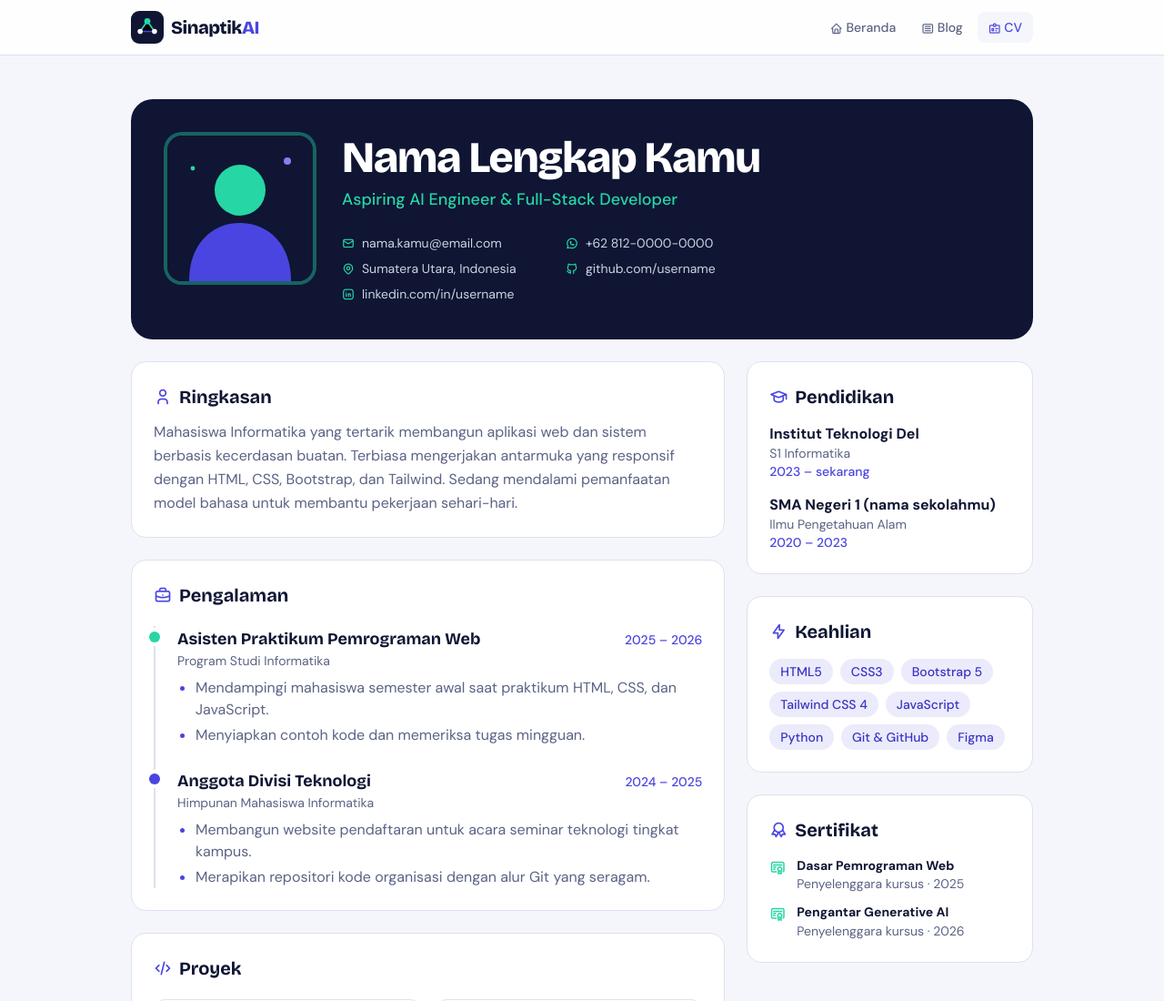
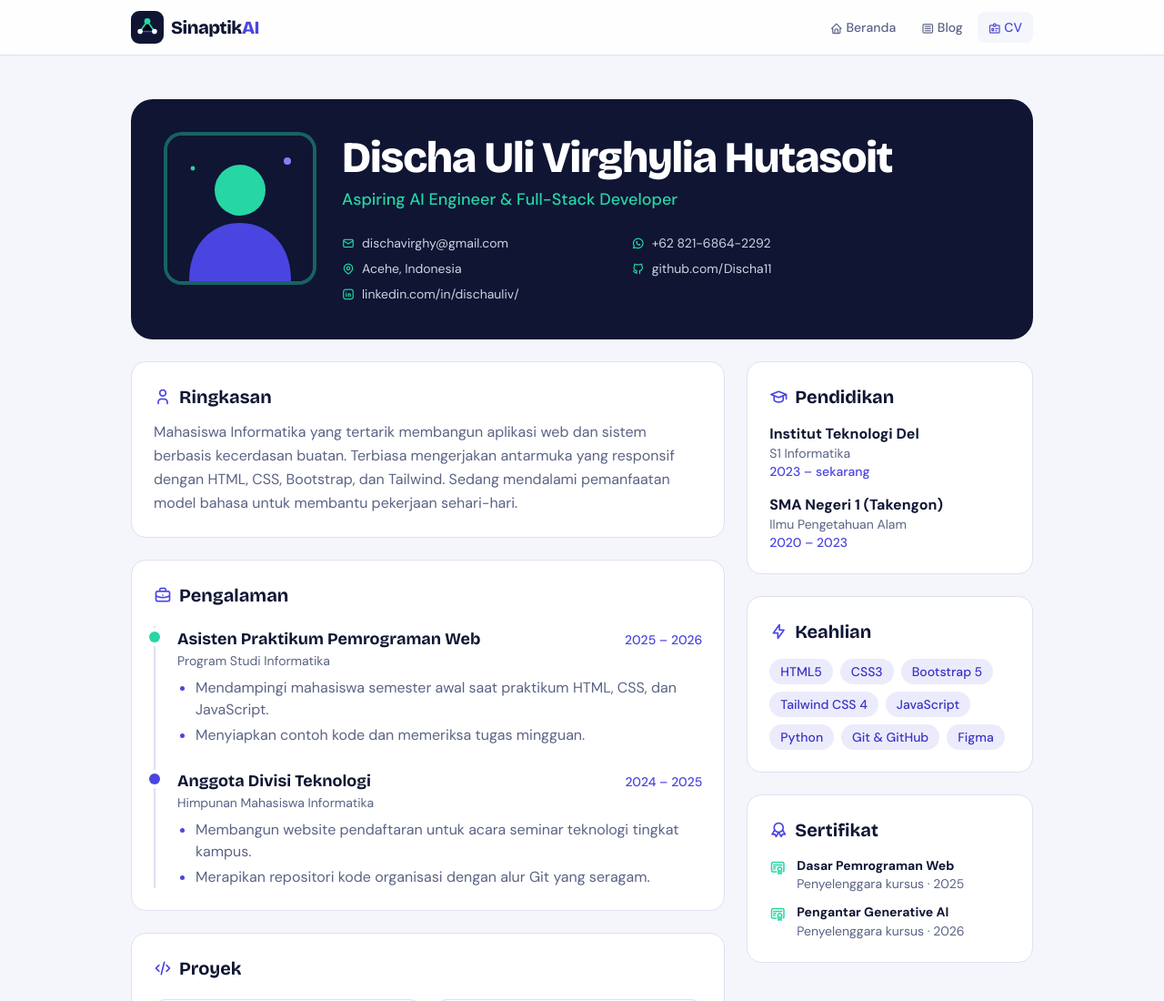
Before and after one commit to Discha11/ifs24053-pabwe-p2, a plain HTML site: page cv.html in a window 1280 px wide. Shown: the top 1100 px of the page at 91% size. Drawn offline with nearby package versions, Linux system fonts and the light colour scheme.

Commit message:
menambahkan file tugas pertama

```diff
--- a/cv.html
+++ b/cv.html
@@ -2,13 +2,11 @@
 <html lang="id">
   <head>
     <meta charset="UTF-8" />
-    <!-- Viewport wajib agar utility responsive (sm:/md:/lg:) bekerja -->
     <meta name="viewport" content="width=device-width, initial-scale=1.0" />
-    <title>CV — Nama Lengkap Kamu</title>
+    <title>CV — Discha Uli Virghylia Hutasoit</title>
     <meta name="description" content="Curriculum Vitae digital: profil, pendidikan, pengalaman, keahlian, dan proyek." />
     <link rel="icon" href="assets/img/logo.svg" type="image/svg+xml" />
 
-    <!-- Google Fonts (sama dengan halaman lain agar brand konsisten) -->
     <link rel="preconnect" href="https://fonts.googleapis.com" />
     <link rel="preconnect" href="https://fonts.gstatic.com" crossorigin />
     <link
@@ -16,24 +14,12 @@
       rel="stylesheet"
     />
 
-
-    <!-- Tailwind CSS 4 — Play CDN (untuk praktikum / prototyping) -->
     <script src="https://cdn.jsdelivr.net/npm/@tailwindcss/browser@4"></script>
-
-    <!-- Tabler Icons (webfont): pakai class "ti ti-nama-ikon" -->
     <link
       rel="stylesheet"
       href="https://cdn.jsdelivr.net/npm/@tabler/icons-webfont@latest/dist/tabler-icons.min.css"
     />
 
-    <!--
-      Tailwind v4: konfigurasi lewat CSS dengan @theme.
-      Token di bawah menghasilkan class baru, misalnya:
-      --color-ink     → bg-ink, text-ink, border-ink
-      --color-indigo  → bg-indigo, text-indigo
-      --font-display  → font-display
-      Warnanya sama dengan landing page & blog agar brand konsisten.
-    -->
     <style type="text/tailwindcss">
       @theme {
         --color-ink: #0f1533;
@@ -57,10 +43,6 @@
   </head>
 
   <body class="bg-paper font-sans text-ink antialiased">
-    <!-- =====================================================
-         NAVBAR
-         sticky + flex + responsive. Link ke Beranda, Blog, CV.
-    ====================================================== -->
     <header class="sticky top-0 z-50 border-b border-line bg-white/90 backdrop-blur">
       <nav
         class="mx-auto flex max-w-5xl items-center justify-between gap-4 px-4 py-3"
@@ -95,11 +77,7 @@
     </header>
 
     <main class="mx-auto max-w-5xl px-4 py-8 md:py-12">
-      <!-- =====================================================
-           1. HEADER PROFIL
-           ⚠ GANTI semua data di halaman ini dengan data dirimu sendiri.
-           Foto: ganti assets/img/avatar.svg dengan foto (mis. foto.jpg).
-      ====================================================== -->
+
       <section
         class="flex flex-col items-center gap-6 rounded-3xl bg-ink p-6 text-white md:flex-row md:items-start md:gap-8 md:p-10"
         aria-labelledby="nama"
@@ -112,42 +90,37 @@
 
         <div class="text-center md:text-left">
           <h1 id="nama" class="font-display text-3xl font-extrabold tracking-tight md:text-5xl">
-            Nama Lengkap Kamu
+            Discha Uli Virghylia Hutasoit
           </h1>
           <p class="mt-2 text-lg font-medium text-signal">Aspiring AI Engineer &amp; Full-Stack Developer</p>
 
-          <!-- Kontak: 1 kolom di mobile, 2 kolom mulai sm -->
+
           <ul class="mt-6 grid gap-x-8 gap-y-2 text-sm text-slate-300 sm:grid-cols-2">
             <li class="flex items-center justify-center gap-2 md:justify-start">
               <i class="ti ti-mail text-signal"></i>
-              <a href="mailto:nama.kamu@email.com" class="transition hover:text-white">nama.kamu@email.com</a>
+              <a href="mailto:nama.kamu@email.com" class="transition hover:text-white">dischavirghy@gmail.com</a>
             </li>
             <li class="flex items-center justify-center gap-2 md:justify-start">
               <i class="ti ti-brand-whatsapp text-signal"></i>
-              <a href="https://wa.me/6281200000000" target="_blank" rel="noopener" class="transition hover:text-white">+62 812-0000-0000</a>
+              <a href="https://wa.me/6281200000000" target="_blank" rel="noopener" class="transition hover:text-white">+62 821-6864-2292</a>
             </li>
             <li class="flex items-center justify-center gap-2 md:justify-start">
               <i class="ti ti-map-pin text-signal"></i>
-              <span>Sumatera Utara, Indonesia</span>
+              <span>Acehe, Indonesia</span>
             </li>
             <li class="flex items-center justify-center gap-2 md:justify-start">
               <i class="ti ti-brand-github text-signal"></i>
-              <a href="https://github.com/username" target="_blank" rel="noopener" class="transition hover:text-white">github.com/username</a>
+              <a href="https://github.com/Discha11" target="_blank" rel="noopener" class="transition hover:text-white">github.com/Discha11</a>
             </li>
             <li class="flex items-center justify-center gap-2 md:justify-start">
               <i class="ti ti-brand-linkedin text-signal"></i>
-              <a href="https://linkedin.com/in/username" target="_blank" rel="noopener" class="transition hover:text-white">linkedin.com/in/username</a>
+              <a href="https://www.linkedin.com/in/dischauliv/" target="_blank" rel="noopener" class="transition hover:text-white">linkedin.com/in/dischauliv/</a>
             </li>
           </ul>
         </div>
       </section>
 
-      <!-- =====================================================
-           LAYOUT 2 KOLOM (1 kolom di mobile, 3 kolom grid di md)
-           Kolom utama = 2/3 lebar; sidebar = 1/3 lebar.
-      ====================================================== -->
       <div class="mt-6 grid gap-6 md:grid-cols-3">
-        <!-- ================= KOLOM UTAMA ================= -->
         <div class="space-y-6 md:col-span-2">
           <!-- 2. RINGKASAN -->
           <section class="rounded-2xl border border-line bg-white p-6" aria-labelledby="ringkasan">
@@ -249,7 +222,7 @@
                 <p class="text-sm font-medium text-indigo">2023 – sekarang</p>
               </li>
               <li>
-                <h3 class="font-bold leading-snug">SMA Negeri 1 (nama sekolahmu)</h3>
+                <h3 class="font-bold leading-snug">SMA Negeri 1 (Takengon)</h3>
                 <p class="text-sm text-muted">Ilmu Pengetahuan Alam</p>
                 <p class="text-sm font-medium text-indigo">2020 – 2023</p>
               </li>
```
Also changed, not shown: assets/css/style.css (+0 -10 lines), blog.html (+0 -1 lines).
